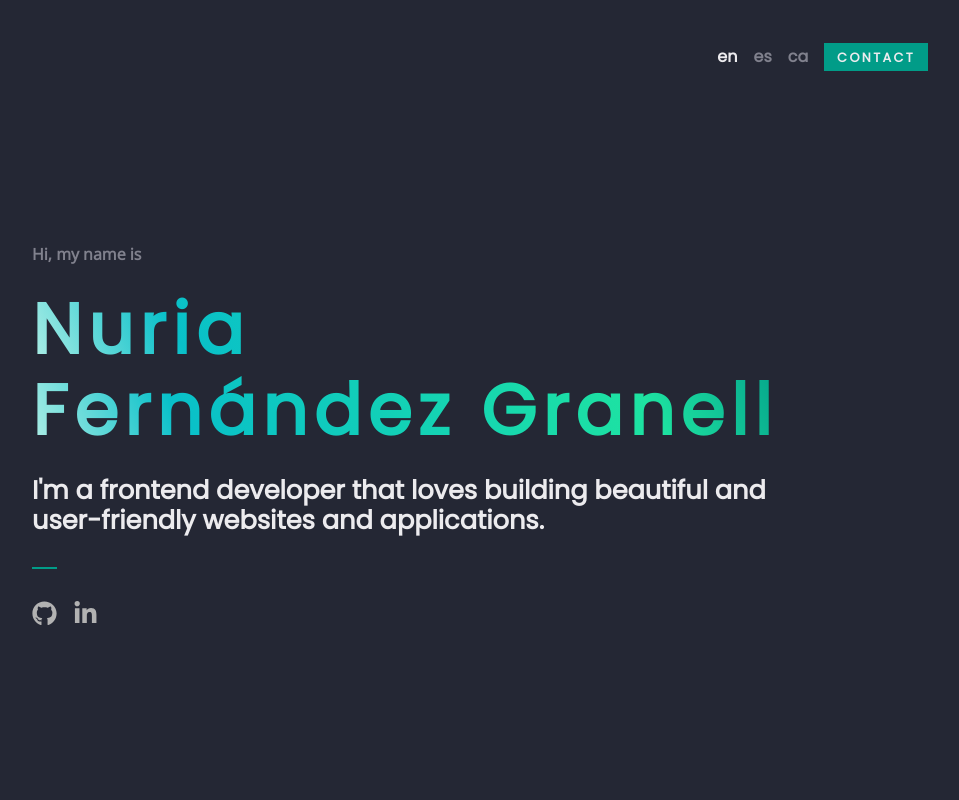
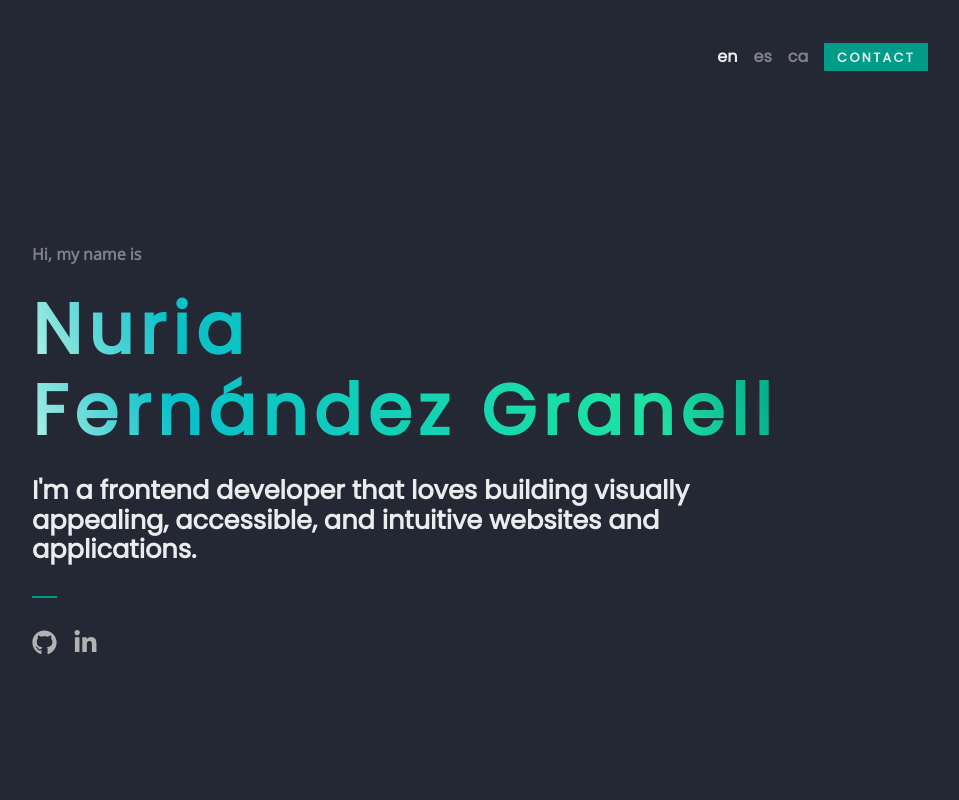
Before and after one commit to nutaptap/portfolio, a React (Vite) app: page /en in a window 1280 px wide. Shown: the top 800 px of the page, without its empty margins (224-1183 px from the left). Built offline with nearby package versions, Linux system fonts and the light colour scheme.

Commit message:
Updated introduction

```diff
--- a/src/languageData.ts
+++ b/src/languageData.ts
@@ -9,7 +9,7 @@ const languageData = {
     intro: {
       greeting: "Hi, my name is",
       subtitle:
-        "I'm a frontend developer that loves building beautiful and user-friendly websites and applications.",
+        "I'm a frontend developer that loves building visually appealing, accessible, and intuitive websites and applications.",
     },
     skills: {
       title: "Skills",
@@ -90,7 +90,7 @@ const languageData = {
     intro: {
       greeting: "Hola, soy",
       subtitle:
-        "Soy una desarrolladora frontend a la que le encanta construir sitios web y aplicaciones bonitas y con una excelente experiencia de usuario.",
+        "Soy una desarrolladora frontend a la que le encanta construir sitios web y aplicaciones visualmente atractivas, accesibles e intuitivas.",
     },
     skills: {
       title: "Habilidades",
@@ -171,7 +171,7 @@ const languageData = {
     intro: {
       greeting: "Hola, em dic",
       subtitle:
-        "Sóc una desenvolupadora frontend a qui li encanta construir llocs web i aplicacions boniques amb una excel·lent experiència d'usuari.",
+        "Sóc una desenvolupadora frontend a qui li encanta construir llocs web i aplicacions visualment atractives, accesibles i intuitives.",
     },
     skills: {
       title: "Habilitats",
```
